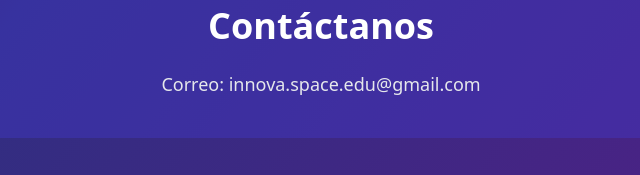
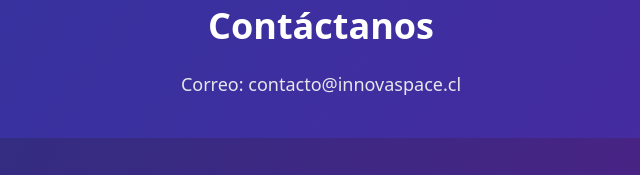
Before and after one commit to innova-space-edu/miraAI, a plain HTML site: page index.html in a window 1280 px wide. Shown: the part 1258-1433 px from the top of the page, 319-959 px from the left. Drawn offline with nearby package versions, Linux system fonts and the light colour scheme.

Commit message:
Update index.html

```diff
--- a/index.html
+++ b/index.html
@@ -206,14 +206,13 @@
   <!-- Contacto -->
   <section class="py-10 px-6 bg-indigo-700 bg-opacity-40">
     <h2 class="text-4xl font-bold text-center mb-6">Contáctanos</h2>
-    <p class="text-center text-lg text-gray-200">Correo: innova.space.edu@gmail.com</p>
+    <p class="text-center text-lg text-gray-200">Correo: contacto@innovaspace.cl</p>
   </section>
 
   <!-- Logo y créditos al final -->
   <div class="flex flex-col justify-center items-center py-10 gap-3">
     <img src="logo.png" alt="Logo Innova Space" style="max-width:170px; width: 40vw; height:auto; opacity:0.95;">
     <div class="credits">
-
       Creado por <strong>Innova Space</strong> y <strong>OpenAI</strong>.
     </div>
   </div>
```
